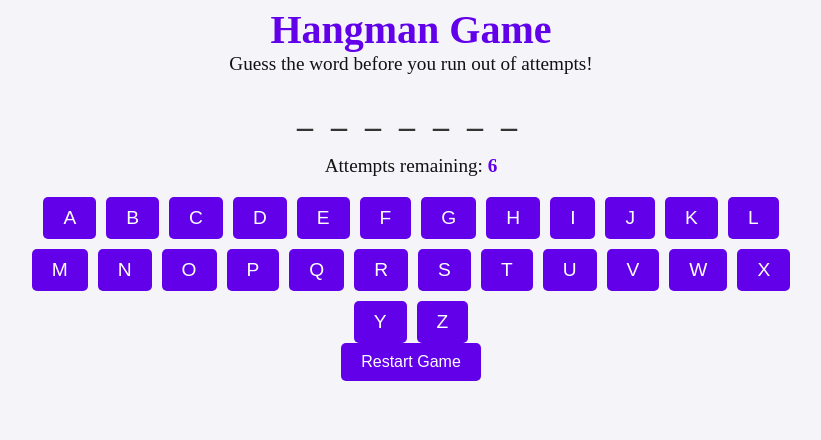
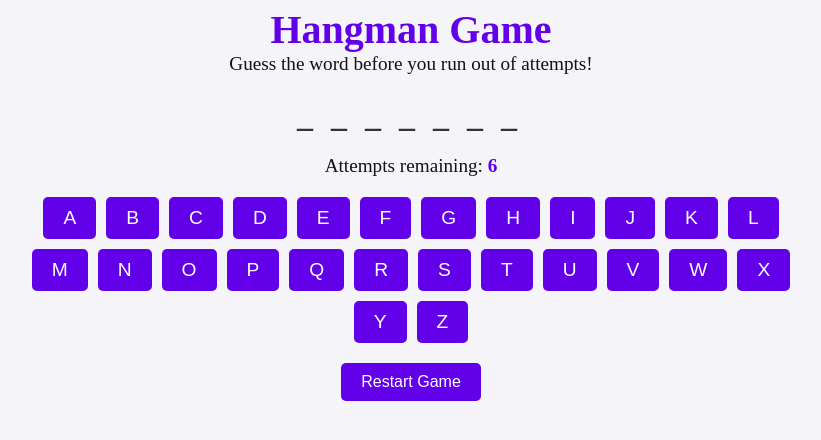
Before and after one commit to Espadv69/Hangman-Game, a React (Vite) app: page / in a window 1280 px wide. Shown: the top 440 px of the page, without its empty margins (229-1050 px from the left). Built offline with nearby package versions, Linux system fonts and the light colour scheme; the HTML template or start-up script is replaced by a standard one.

Commit message:
Add styles for RestartButton component

```diff
--- a/src/components/RestartButton/RestartButton.css
+++ b/src/components/RestartButton/RestartButton.css
@@ -0,0 +1,15 @@
+.restart-button {
+  margin-top: 20px;
+  background-color: #6200ea;
+  color: white;
+  border: none;
+  padding: 10px 20px;
+  font-size: 1rem;
+  cursor: pointer;
+  border-radius: 5px;
+  transition: background-color 0.3s ease;
+}
+
+.restart-button:hover {
+  background-color: #3700b3;
+}
```
